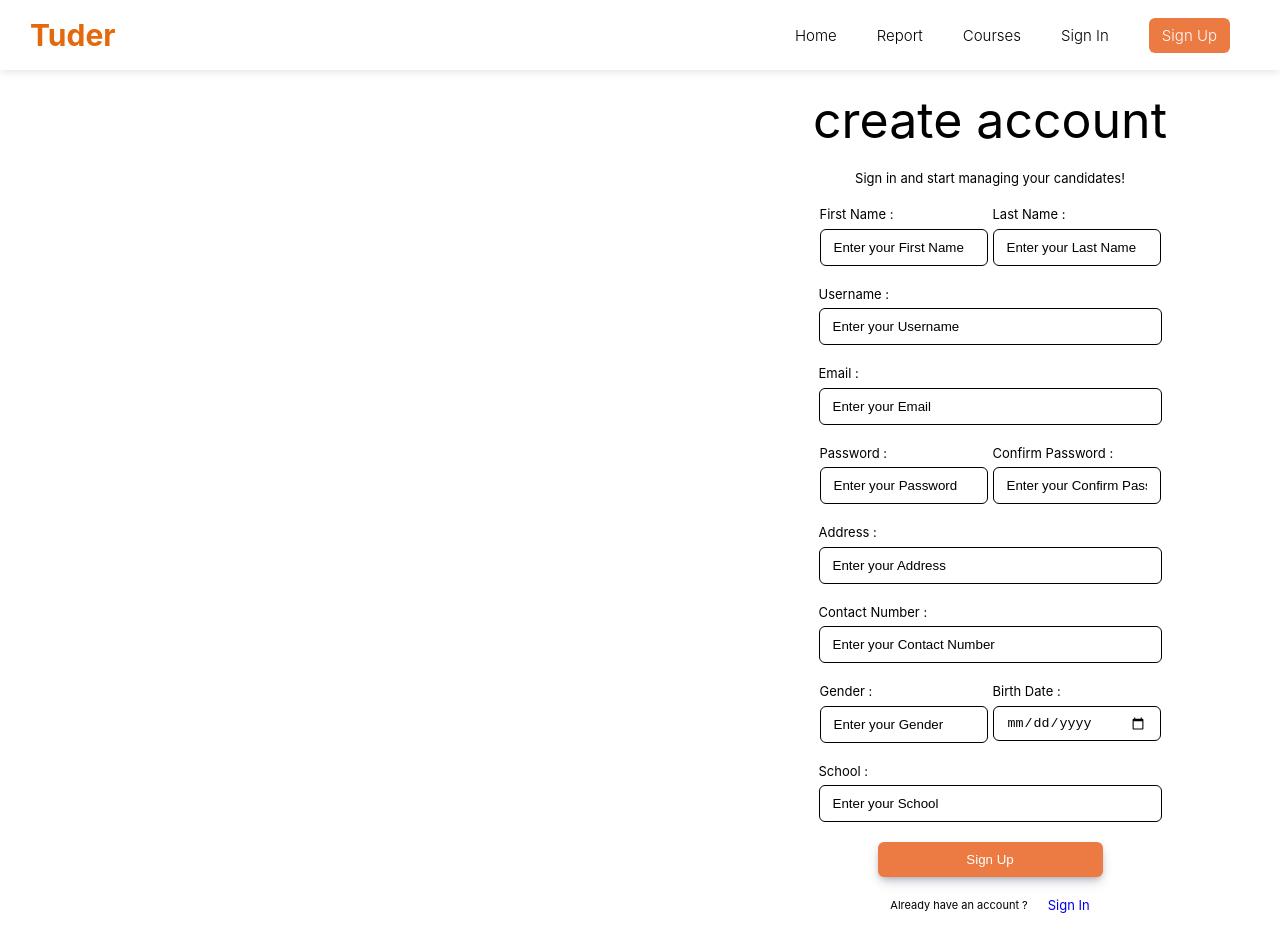
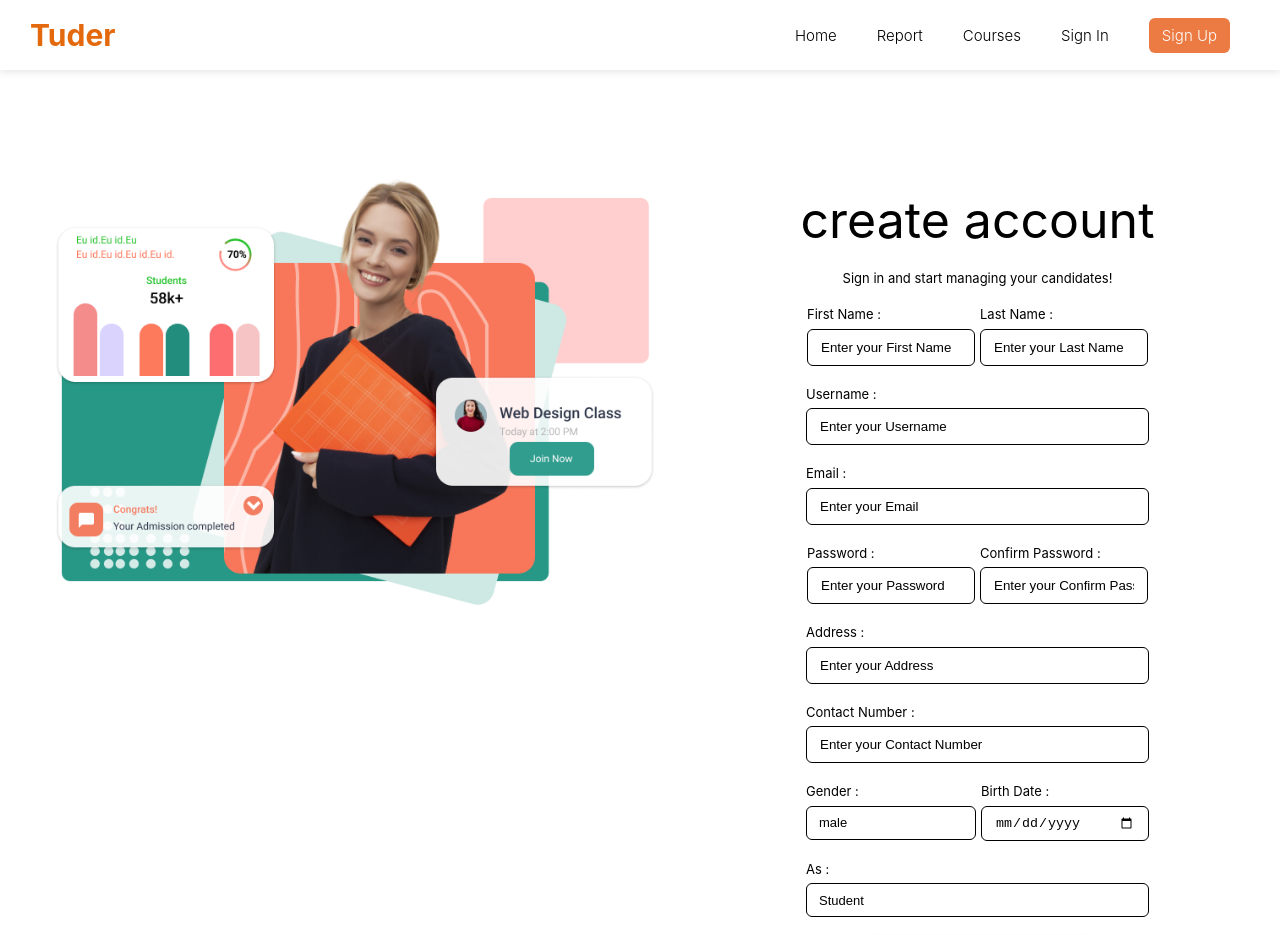
Before and after one commit to 2110336-2565-2/Sec3-Group16-Tuder, a React (Create React App) app in the folder Frontend/: page /SignUp in a window 1280 px wide. Shown: the top 935 px of the page. Built offline with nearby package versions, Linux system fonts and the light colour scheme.

Commit message:
solve sign up form

```diff
--- a/Frontend/src/App.js
+++ b/Frontend/src/App.js
@@ -1,4 +1,3 @@
-import { useState } from 'react';
 // import css
 import './App.css';
 
@@ -18,17 +17,16 @@ import ForgetPassword from './pages/ForgetPassword';
 
 
 function App() {
-  const [role, setRole] = useState('guest');
-  const [signUpRole, setSignUpRole] = useState('student');
+
   return (
     <BrowserRouter>
       <Routes>
-        <Route path="/" element={<Navbar role={role} />}>
+        <Route path="/" element={<Navbar/>}>
           <Route index element={<Home />}></Route>
           <Route path="Report" element={<Report />}></Route>
           <Route path="Courses" element={<Courses />}></Route>
           <Route path="SignIn" element={<SignIn />}></Route>
-          <Route path="SignUp" element={<SignUp role={signUpRole}/>}></Route>
+          <Route path="SignUp" element={<SignUp />}></Route>
           <Route path="Forgetpassword" element={<ForgetPassword />}></Route>
         </Route>
       </Routes>
--- a/Frontend/src/components/FormSignUp.js
+++ b/Frontend/src/components/FormSignUp.js
@@ -2,17 +2,9 @@ import FormT from './FormStyle.js';
 import signupContent from "../datas/SignUp.role.js";
 import styled from 'styled-components';
 
-export default function FormSignUp(props){
-    const {role} = props
+export default function FormSignUp(){
 
-    let signupRole = null
-    if(role === 'student'){
-        signupRole = signupContent[0]
-    }else{
-        signupRole = signupContent[1]
-    }
-    const signupContents = signupRole.contents;
-
+    const signupContents = signupContent.contents;
     const signupContentElement = signupContents.map((content, index) => {
         return (
             <FormT.Content key={index}>
@@ -51,12 +43,14 @@ export default function FormSignUp(props){
                                 <FormT.DateInput BoxSize={boxsize} name={name} type={type} placeholder={pholder} />
                             </FormT.Component>
                         )
-                    // need to solve this problem today
                     }else if(element === 'Gender'){
                         return(
                             <FormT.Component key={elementindex}>
                                 <FormT.Label>{element} :</FormT.Label>
-                                <FormT.TextInput BoxSize={boxsize} name={name} type={type} placeholder={pholder} />
+                                <FormT.Select BoxSize='170px' name={name}>
+                                    <FormT.Option value='male'>male</FormT.Option>
+                                    <FormT.Option value='female'>female</FormT.Option>
+                                </FormT.Select>
                             </FormT.Component>
                         )
                     }else{
@@ -78,6 +72,15 @@ export default function FormSignUp(props){
                 <FormT.Content>Sign in and start managing your candidates!</FormT.Content>
                 {signupContentElement}
                 <FormT.Content>
+                    <FormT.Component>
+                        <FormT.Label>As :</FormT.Label>
+                        <FormT.Select BoxSize='343px' name='as'>
+                            <FormT.Option value='student'>Student</FormT.Option>
+                            <FormT.Option value='tutor'>Tutor</FormT.Option>
+                        </FormT.Select>
+                    </FormT.Component>
+                </FormT.Content>
+                <FormT.Content>
                     <FormT.Button type='submit'>Sign Up</FormT.Button>
                 </FormT.Content>
                 <FormT.Content>
--- a/Frontend/src/components/FormStyle.js
+++ b/Frontend/src/components/FormStyle.js
@@ -58,9 +58,6 @@ const FormT = {
         border-radius: 6px;
         background-color: white;
         color: black;
-        &::placeholder{
-            color:black;
-        }
     `,
     Checkbox: styled.input`
         margin-right: 5px;
@@ -95,7 +92,24 @@ const FormT = {
     `,
     Label: styled.div`
         margin-bottom: 0.5em;
+        font-size: 13px;
     `,
+    Select: styled.select`
+        -webkit-appearance: none;
+        padding: 7px 40px 7px 12px;
+        width: ${(props) => {
+            return props.BoxSize
+        }};
+        height: 34px;
+        border: 1px solid black;
+        border-radius: 6px;
+        background: white;
+        font-size: 13px;
+    `,
+    Option: styled.option`
+        color: black;
+        background: white;
+    `
 }
 
 export default FormT;
--- a/Frontend/src/components/Navbar.js
+++ b/Frontend/src/components/Navbar.js
@@ -1,10 +1,12 @@
 import { Outlet, Link } from 'react-router-dom';
 import navbarContent from '../datas/Navbar.role.js';
 import styled from 'styled-components';
+import { useState } from 'react';
 
 export default function Navbar(props){
     // choose Navbar contents array from role
-    const {role} = props;
+    const [role, setRole] = useState('guest');
+
     let navbarRole = null
     if(role === 'guest'){
         navbarRole = navbarContent[0]
@@ -41,7 +43,9 @@ export default function Navbar(props){
                     {contentElement}
                 </NavbarItems>
             </NavbarSection>
-            <Outlet />
+            <Outlet  context={{
+                role, setRole
+            }}/>
         </>
     )
 }
--- a/Frontend/src/controllers/signInController.js
+++ b/Frontend/src/controllers/signInController.js
@@ -5,10 +5,10 @@ const api = axios.create({
   });
 
 
+
 async function signInHandler(event) {
 
     // Input validation
-    //
 
     // Prevent the default action of the event
     event.preventDefault();
--- a/Frontend/src/datas/SignUp.role.js
+++ b/Frontend/src/datas/SignUp.role.js
@@ -1,14 +1,6 @@
-const signupContent = [
-    {
-        as: 'student',
-        contents: [['First Name', 'Last Name'], ['Username'], ['Email'], ['Password', 'Confirm Password'],
-                    ['Address'], ['Contact Number'], ['Gender', 'Birth Date'], ['School']]
-    },
-    {
-        as: 'tutor',
-        contents: [['First Name', 'Last Name'], ['Username'], ['Email'], ['Password', 'Confirm Password'],
-                    ['Address'], ['Contact Number'], ['Gender', 'Birth Date']]
-    }
-];
+const signupContent = {
+    contents: [['First Name', 'Last Name'], ['Username'], ['Email'], ['Password', 'Confirm Password'],
+                ['Address'], ['Contact Number'], ['Gender', 'Birth Date']]
+};
 
 export default signupContent;
--- a/Frontend/src/pages/SignUp.js
+++ b/Frontend/src/pages/SignUp.js
@@ -1,19 +1,29 @@
 import styled from "styled-components"
 import FormSignUp from "../components/FormSignUp.js";
 
-export default function SignUp(props){
-    const {role} = props
+export default function SignUp(){
+
     return(
-        <ContainerWithHeight margintop='auto'>
-            <FlexSection>
-                <FormSignUp role={role} />
-            </FlexSection>
+        <ContainerWithHeight margintop='100px'>
+            <SeperateSection>
+                <ItemGrid justify='center' columngrid='1 / 3'>
+                    <ImageTudor width='600px' src="/images/signin.png" alt="seprate70" />
+                </ItemGrid>
+                <ItemGrid columngrid='4'>
+                    <FormSignUp />
+                </ItemGrid>
+            </SeperateSection>
         </ContainerWithHeight>
     )
 }
 
 
 // styled-components
+const ImageTudor = styled.img`
+    max-width: ${(props) => {
+        return props.maxwidth
+    }};
+`;
 
 const ContainerWithHeight = styled.div`
     padding: 0px 30px;
@@ -22,7 +32,15 @@ const ContainerWithHeight = styled.div`
     }};
 `;
 
-const FlexSection = styled.div`
-    display: flex;
-    justify-content: flex-end;
+const SeperateSection = styled.div`
+    display: grid;
 `;
+
+const ItemGrid = styled.div`
+    grid-column: ${(props) => {
+        return props.columngrid
+    }};
+    justify-self: ${(props) => {
+        return props.justify
+    }}
+`;
```
